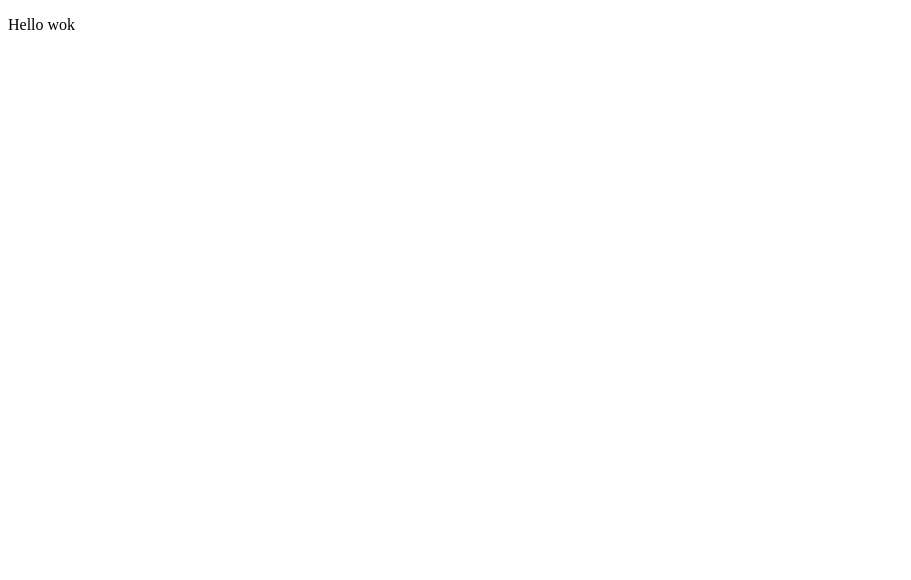
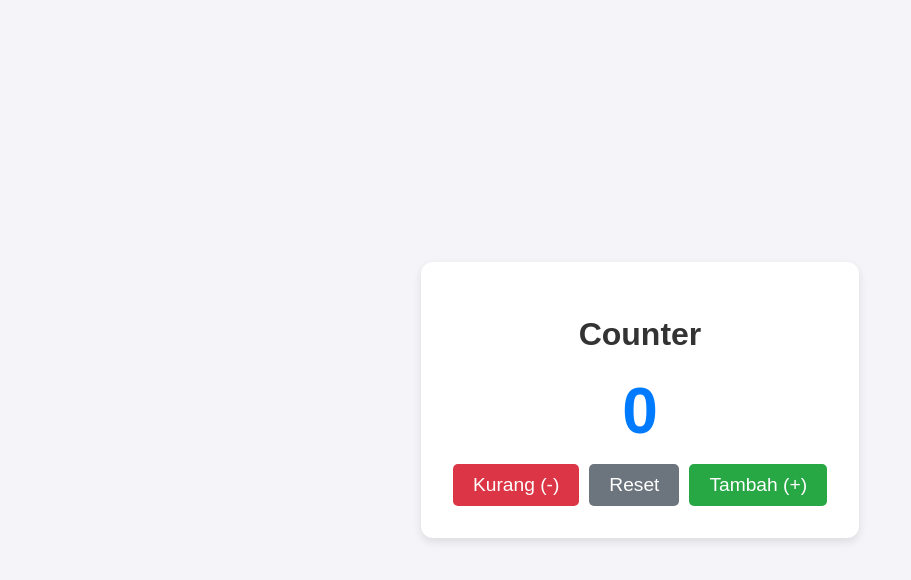
Before and after one commit to akmalfman/testing-demo-btek, a website: page index.html in a window 1280 px wide. Shown: the whole page, without its empty margins (0-911 px from the left). Drawn offline with Linux system fonts and the light colour scheme.

Commit message:
feat: simple counter app on index.html

```diff
--- a/index.html
+++ b/index.html
@@ -1,11 +1,97 @@
 <!DOCTYPE html>
-<html lang="en">
+<html lang="id">
 <head>
     <meta charset="UTF-8">
     <meta name="viewport" content="width=device-width, initial-scale=1.0">
-    <title>Document</title>
+    <title>Simple Counter App</title>
+    <style>
+        body {
+            font-family: Arial, sans-serif;
+            display: flex;
+            justify-content: center;
+            align-items: center;
+            height: 100vh;
+            background-color: #f4f4f9;
+            margin: 0;
+        }
+        .counter-container {
+            text-align: center;
+            background: white;
+            padding: 2rem;
+            border-radius: 12px;
+            box-shadow: 0 4px 10px rgba(0,0,0,0.1);
+        }
+        h1 { color: #333; }
+        #counter-value {
+            font-size: 4rem;
+            margin: 1rem 0;
+            font-weight: bold;
+            color: #007bff;
+        }
+        .buttons {
+            display: flex;
+            gap: 10px;
+            justify-content: center;
+        }
+        button {
+            padding: 10px 20px;
+            font-size: 1.2rem;
+            cursor: pointer;
+            border: none;
+            border-radius: 5px;
+            transition: opacity 0.2s;
+        }
+        .btn-minus { background-color: #dc3545; color: white; }
+        .btn-plus { background-color: #28a745; color: white; }
+        .btn-reset { background-color: #6c757d; color: white; }
+        button:hover { opacity: 0.8; }
+    </style>
 </head>
 <body>
-    <p>Hello wok</p>
+
+    <div class="counter-container">
+        <h1>Counter</h1>
+        <!-- Elemen untuk Unit Testing -->
+        <div id="counter-value" data-testid="counter-display">0</div>
+
+        <div class="buttons">
+            <button class="btn-minus" id="btn-minus" data-testid="minus-button">Kurang (-)</button>
+            <button class="btn-reset" id="btn-reset" data-testid="reset-button">Reset</button>
+            <button class="btn-plus" id="btn-plus" data-testid="plus-button">Tambah (+)</button>
+        </div>
+    </div>
+
+    <script>
+        // Ambil elemen DOM
+        const display = document.getElementById('counter-value');
+        const btnMinus = document.getElementById('btn-minus');
+        const btnPlus = document.getElementById('btn-plus');
+        const btnReset = document.getElementById('btn-reset');
+
+        let count = 0;
+
+        // Fungsi Update Display
+        const updateDisplay = () => {
+            display.innerText = count;
+            // Contoh validasi sederhana: angka tidak boleh merah jika >= 0
+            display.style.color = count < 0 ? "#dc3545" : "#007bff";
+        };
+
+        // Event Listeners
+        btnPlus.addEventListener('click', () => {
+            count++;
+            updateDisplay();
+        });
+
+        btnMinus.addEventListener('click', () => {
+            count--;
+            updateDisplay();
+        });
+
+        btnReset.addEventListener('click', () => {
+            count = 0;
+            updateDisplay();
+        });
+    </script>
 </body>
 </html>
```
